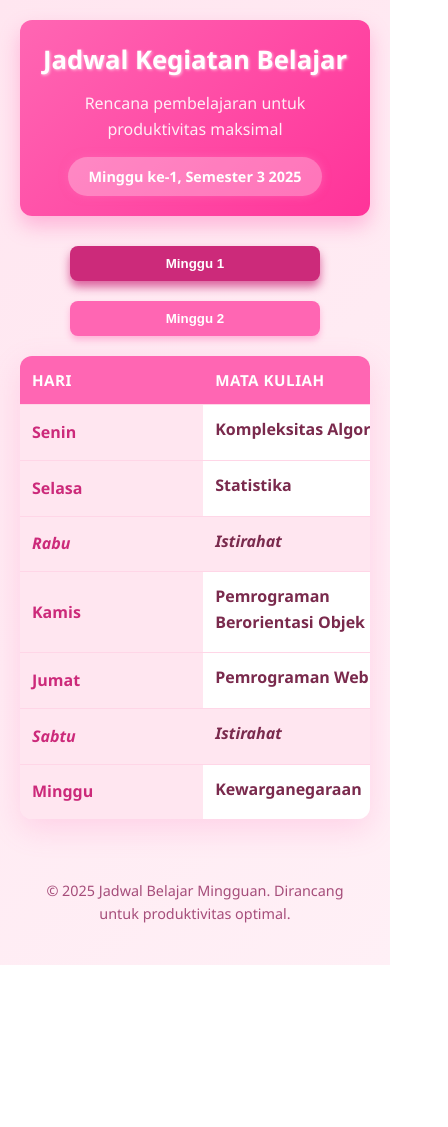
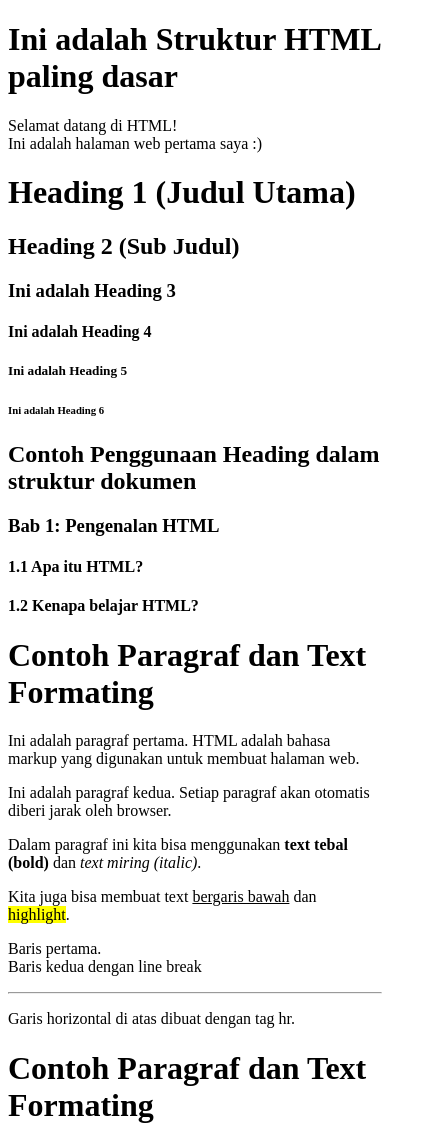
Before and after one commit to 2411102441014-Angelinazakia/jadwal-kegiatan-belajarku, a plain HTML site: page index.html in a window 390 px wide. Shown: the top 1127 px of the page, 448 px wide, since content can reach past the window. Before the commit the page ends 965 px from the top, so only its background shows below. Drawn offline with Linux system fonts and the light colour scheme.

Commit message:
Add files via upload

```diff
--- a/index.html
+++ b/index.html
@@ -1,418 +1,242 @@
 <!DOCTYPE html>
 <html lang="id">
 <head>
-    <meta charset="UTF-8" />
-    <meta name="viewport" content="width=device-width, initial-scale=1" />
-    <title>Jadwal Kegiatan Belajar</title>
-    <style>
-        /* Reset dan Base Styles */
-        * {
-            margin: 0;
-            padding: 0;
-            box-sizing: border-box;
-        }
-
-        body {
-            font-family: 'Segoe UI', Tahoma, Geneva, Verdana, sans-serif;
-            line-height: 1.6;
-            color: #4a2c3a;
-            background: linear-gradient(135deg, #ffe6f0 0%, #fff0f6 100%);
-            min-height: 100vh;
-            padding: 20px;
-        }
-
-        .container {
-            max-width: 1200px;
-            margin: 0 auto;
-        }
-
-        /* Header Styles */
-        header {
-            text-align: center;
-            margin-bottom: 30px;
-            padding: 30px;
-            background: linear-gradient(135deg, #ff66b3 0%, #ff3399 100%);
-            color: white;
-            border-radius: 12px;
-            box-shadow: 0 10px 20px rgba(255, 102, 179, 0.4);
-        }
-
-        h1 {
-            font-size: 2.8rem;
-            margin-bottom: 10px;
-            text-shadow: 1px 1px 3px rgba(255, 255, 255, 0.6);
-        }
-
-        .subtitle {
-            font-size: 1.2rem;
-            opacity: 0.9;
-            margin-bottom: 15px;
-        }
-
-        .week-info {
-            display: inline-block;
-            background-color: rgba(255, 255, 255, 0.3);
-            padding: 8px 20px;
-            border-radius: 50px;
-            font-weight: 600;
-            color: #fff;
-            box-shadow: 0 0 8px rgba(255, 102, 179, 0.7);
-        }
-
-        /* Navigation */
-        .week-navigation {
-            display: flex;
-            justify-content: center;
-            gap: 20px;
-            margin-bottom: 20px;
-        }
-
-        .week-btn {
-            padding: 12px 25px;
-            background-color: #ff66b3;
-            color: white;
-            border: none;
-            border-radius: 8px;
-            cursor: pointer;
-            transition: all 0.3s ease;
-            font-weight: 600;
-            box-shadow: 0 4px 6px rgba(255, 102, 179, 0.4);
-        }
-
-        .week-btn:hover {
-            background-color: #ff3399;
-            transform: translateY(-2px);
-        }
-
-        .week-btn.active {
-            background-color: #cc2a7a;
-            box-shadow: 0 6px 10px rgba(204, 42, 122, 0.7);
-        }
-
-        /* Schedule Styles */
-        .schedule-container {
-            background: white;
-            border-radius: 12px;
-            overflow: hidden;
-            box-shadow: 0 10px 30px rgba(255, 102, 179, 0.2);
-            margin-bottom: 30px;
-        }
-
-        table {
-            width: 100%;
-            border-collapse: collapse;
-        }
-
-        th, td {
-            padding: 18px;
-            text-align: left;
-            border-bottom: 1px solid #ffd6e7;
-        }
-
-        th {
-            background-color: #ff66b3;
-            color: white;
-            font-weight: 600;
-            text-transform: uppercase;
-            font-size: 0.95rem;
-            letter-spacing: 0.5px;
-        }
-
-        tr:last-child td {
-            border-bottom: none;
-        }
-
-        tr:hover {
-            background-color: #fff0f6;
-            transition: background-color 0.3s ease;
-        }
-
-        .time-column {
-            font-weight: 600;
-            background-color: #ffe6f0;
-            width: 20%;
-            color: #cc2a7a;
-        }
-
-        .day-column {
-            width: 20%;
-        }
-
-        .subject {
-            margin-bottom: 5px;
-            font-weight: 600;
-            color: #7a2a4d;
-        }
-
-        .time-display {
-            font-size: 0.9rem;
-            color: #a64d7a;
-            display: flex;
-            align-items: center;
-        }
-
-        .time-display::before {
-            content: "🕒 ";
-            margin-right: 5px;
-        }
-
-        .break {
-            background-color: #ffe6f0;
-            font-style: italic;
-            color: #cc2a7a;
-            font-weight: 500;
-            text-align: center;
-        }
-
-        /* Footer */
-        footer {
-            text-align: center;
-            margin-top: 40px;
-            padding: 20px;
-            color: #a64d7a;
-            font-size: 0.9rem;
-        }
-
-        /* Responsive Design */
-        @media (max-width: 992px) {
-            th, td {
-                padding: 14px;
-            }
-
-            h1 {
-                font-size: 2.2rem;
-            }
-        }
-
-        @media (max-width: 768px) {
-            .schedule-container {
-                overflow-x: auto;
-            }
-
-            table {
-                min-width: 600px;
-            }
-
-            th, td {
-                padding: 12px;
-            }
-
-            h1 {
-                font-size: 1.8rem;
-            }
-
-            .subtitle {
-                font-size: 1rem;
-            }
-
-            .week-btn {
-                padding: 10px 20px;
-            }
-        }
-
-        @media (max-width: 480px) {
-            header {
-                padding: 20px;
-            }
-
-            h1 {
-                font-size: 1.6rem;
-            }
-
-            .week-info {
-                font-size: 0.9rem;
-            }
-
-            .week-navigation {
-                flex-direction: column;
-                align-items: center;
-            }
-
-            .week-btn {
-                width: 100%;
-                max-width: 250px;
-            }
-        }
-    </style>
+  <meta charset="UTF-8">
+  <meta name="viewport" content="width=device-width, initial-scale=1.0">
+  <title>Struktur HTML Dasar</title>
 </head>
 <body>
-    <div class="container">
-        <header>
-            <h1>Jadwal Kegiatan Belajar</h1>
-            <p class="subtitle">Rencana pembelajaran untuk produktivitas maksimal</p>
-            <div class="week-info" id="currentWeek">Minggu ke-1, Semester 3 2025</div>
-        </header>
-
-        <div class="week-navigation">
-            <button class="week-btn active" onclick="changeWeek(1)">Minggu 1</button>
-            <button class="week-btn" onclick="changeWeek(2)">Minggu 2</button>
-        </div>
-
-        <div class="schedule-container">
-            <table id="schedule-table">
-                <thead>
-                    <tr>
-                        <th>Hari</th>
-                        <th>Mata Kuliah</th>
-                        <th>Waktu</th>
-                    </tr>
-                </thead>
-                <tbody>
-                    <!-- Data akan diisi oleh JavaScript -->
-                </tbody>
-            </table>
-        </div>
-
-        <footer>
-            <p>© 2025 Jadwal Belajar Mingguan. Dirancang untuk produktivitas optimal.</p>
-        </footer>
-    </div>
-
-    <script>
-        // Data jadwal
-        const weeklySchedule = {
-            1: { // Minggu 1
-                senin: {
-                    matkul: "Kompleksitas Algoritma",
-                    waktu: "14:00 - 16:00"
-                },
-                selasa: {
-                    matkul: "Statistika",
-                    waktu: "10:30 - 13:00"
-                },
-                rabu: {
-                    matkul: "Istirahat",
-                    waktu: "-",
-                    isBreak: true
-                },
-                kamis: {
-                    matkul: "Pemrograman Berorientasi Objek",
-                    waktu: "09:00 - 11:30"
-                },
-                jumat: {
-                    matkul: "Pemrograman Web",
-                    waktu: "18:00 - 20:30"
-                },
-                sabtu: {
-                    matkul: "Istirahat",
-                    waktu: "-",
-                    isBreak: true
-                },
-                minggu: {
-                    matkul: "Kewarganegaraan",
-                    waktu: "12:00 - 13:00"
-                }
-            },
-            2: { // Minggu 2
-                senin: {
-                    matkul: "Kompleksitas Algoritma",
-                    waktu: "13:00 - 15:00"
-                },
-                selasa: {
-                    matkul: "Statistika",
-                    waktu: "09:30 - 12:00"
-                },
-                rabu: {
-                    matkul: "Pemrograman Web Berbasis CMS",
-                    waktu: "17:00 - 18:00"
-                },
-                kamis: {
-                    matkul: "Pemrograman Berorientasi Objek",
-                    waktu: "10:00 - 12:30"
-                },
-                jumat: {
-                    matkul: "Pemrograman Web",
-                    waktu: "17:00 - 19:30"
-                },
-                sabtu: {
-                    matkul: "Istirahat",
-                    waktu: "-",
-                    isBreak: true
-                },
-                minggu: {
-                    matkul: "Istirahat",
-                    waktu: "-",
-                    isBreak: true
-                }
-            }
-        };
-
-        let currentWeek = 1;
-
-        // Fungsi untuk mengisi tabel dengan data jadwal
-        function populateSchedule(week) {
-            const schedule = weeklySchedule[week];
-            const days = ['senin', 'selasa', 'rabu', 'kamis', 'jumat', 'sabtu', 'minggu'];
-            const dayNames = {
-                senin: 'Senin',
-                selasa: 'Selasa',
-                rabu: 'Rabu',
-                kamis: 'Kamis',
-                jumat: 'Jumat',
-                sabtu: 'Sabtu',
-                minggu: 'Minggu'
-            };
-
-            const tbody = document.querySelector('#schedule-table tbody');
-            tbody.innerHTML = ''; // Kosongkan tabel sebelum mengisi ulang
-
-            days.forEach(day => {
-                const row = document.createElement('tr');
-
-                // Kolom hari
-                const dayCell = document.createElement('td');
-                dayCell.className = 'time-column';
-                dayCell.textContent = dayNames[day];
-                row.appendChild(dayCell);
-
-                // Kolom mata kuliah
-                const subjectCell = document.createElement('td');
-                subjectCell.className = 'day-column';
-                const subjectDiv = document.createElement('div');
-                subjectDiv.className = 'subject';
-                subjectDiv.textContent = schedule[day].matkul;
-                subjectCell.appendChild(subjectDiv);
-                row.appendChild(subjectCell);
-
-                // Kolom waktu
-                const timeCell = document.createElement('td');
-                timeCell.className = 'day-column';
-                const timeDiv = document.createElement('div');
-                timeDiv.className = 'time-display';
-                timeDiv.textContent = schedule[day].waktu;
-                timeCell.appendChild(timeDiv);
-                row.appendChild(timeCell);
-
-                // Tambahkan class break jika diperlukan
-                if (schedule[day].isBreak) {
-                    row.classList.add('break');
-                }
-
-                tbody.appendChild(row);
-            });
-        }
-
-        // Fungsi untuk mengubah minggu
-        function changeWeek(week) {
-            currentWeek = week;
-
-            // Update UI untuk minggu yang aktif
-            document.querySelectorAll('.week-btn').forEach(btn => {
-                btn.classList.remove('active');
-            });
-            document.querySelectorAll('.week-btn')[week - 1].classList.add('active');
-
-            // Update teks minggu
-            document.getElementById('currentWeek').textContent = `Minggu ke-${week}, Semester 3 2025`;
-
-            // Update jadwal
-            populateSchedule(week);
-        }
-
-        // Inisialisasi saat halaman dimuat
-        document.addEventListener('DOMContentLoaded', () => {
-            populateSchedule(currentWeek);
-        });
-    </script>
+  <h1>Ini adalah Struktur HTML paling dasar</h1>
+  <p>Selamat datang di HTML! <br> Ini adalah halaman web pertama saya :)</p>
 </body>
 </html>
+
+<!DOCTYPE html>
+<html lang="id">
+<head>
+  <meta charset="UTF-8">
+  <meta name="viewport" content="width=device-width, initial-scale=1.0">
+  <title>Belajar Heading</title>
+</head>
+<body>
+  <h1>Heading 1 (Judul Utama)</h1>
+  <h2>Heading 2 (Sub Judul)</h2>
+  <h3>Ini adalah Heading 3</h3>
+  <h4>Ini adalah Heading 4</h4>
+  <h5>Ini adalah Heading 5</h5>
+  <h6>Ini adalah Heading 6</h6>
+
+  <h2>Contoh Penggunaan Heading dalam struktur dokumen</h2>
+  <h3>Bab 1: Pengenalan HTML</h3>
+  <h4>1.1 Apa itu HTML?</h4>
+  <h4>1.2 Kenapa belajar HTML?</h4>
+</body>
+</html>
+
+<!DOCTYPE html>
+<html lang="id">
+<head>
+    <meta charset="UTF-8">
+    <meta name="viewport" content="width=device-width, initial-scale=1.0">
+    <title>Belajar Paragraf</title>
+</head>
+<body>
+    <h1>Contoh Paragraf dan Text Formating</h1>
+
+    <!-- Paragraf biasa -->
+    <p>
+        Ini adalah paragraf pertama. HTML adalah bahasa markup yang digunakan
+        untuk membuat halaman web.
+    </p>
+
+    <p>
+        Ini adalah paragraf kedua. Setiap paragraf akan otomatis diberi jarak oleh
+        browser.
+    </p>
+
+    <!-- Paragraf dengan text formatting -->
+    <p>
+        Dalam paragraf ini kita bisa menggunakan
+        <strong>text tebal (bold)</strong> dan <em>text miring (italic)</em>.
+    </p>
+
+    <p>
+        Kita juga bisa membuat text <u>bergaris bawah</u> dan
+        <mark>highlight</mark>.
+    </p>
+
+    <!-- Break line -->
+    <p>
+        Baris pertama.<br>Baris kedua dengan line break
+    </p>
+
+    <!-- Horizontal rule -->
+    <hr>
+    <p>Garis horizontal di atas dibuat dengan tag hr.</p>
+</body>
+</html>
+
+<!DOCTYPE html>
+<html lang="id">
+<head>
+    <meta charset="UTF-8">
+    <meta name="viewport" content="width=device-width, initial-scale=1.0">
+    <title>Belajar Paragraf</title>
+</head>
+<body>
+    <h1>Contoh Paragraf dan Text Formating</h1>
+
+    <!-- Paragraf biasa -->
+    <p>
+        Ini adalah paragraf pertama. HTML adalah bahasa markup yang digunakan
+        untuk membuat halaman web.
+    </p>
+
+    <p>
+        Ini adalah paragraf kedua. Setiap paragraf akan otomatis diberi jarak oleh
+        browser.
+    </p>
+</body>
+</html>
+
+<!DOCTYPE html>
+<html lang="id">
+<head>
+    <meta charset="UTF-8">
+    <meta name="viewport" content="width=device-width, initial-scale=1.0">
+    <title>Belajar Text Formatting</title>
+</head>
+<body>
+    <h1>Paragraf dengan Text Formatting</h1>
+
+    <p>
+        Dalam paragraf ini kita bisa menggunakan
+        <strong>text tebal (bold)</strong> dan <em>text miring (italic)</em>.
+    </p>
+
+    <p>
+        Kita juga bisa membuat text <u>bergaris bawah</u> dan
+        <mark>highlight</mark>.
+    </p>
+
+    <!-- Break line -->
+    <p>
+        Baris pertama.<br>Baris kedua dengan line break
+    </p>
+
+    <!-- Horizontal rule -->
+    <hr>
+    <p>Garis horizontal di atas dibuat dengan tag hr.</p>
+</body>
+</html>
+
+<!DOCTYPE html>
+<html lang="id">
+<head>
+    <meta charset="UTF-8">
+    <meta name="viewport" content="width=device-width, initial-scale=1.0">
+    <title>Belajar Link</title>
+</head>
+<body>
+    <h1>Contoh Link dalam HTML</h1>
+
+    <!-- Link eksternal -->
+    <h2>Link Eksternal</h2>
+    <p>
+        Kunjungi <a href="https://www.google.com">Google</a> untuk mencari informasi.
+    </p>
+    <p>
+        Belajar programming di <a href="https://www.w3schools.com">W3Schools</a>.
+    </p>
+
+    <!-- Link dengan target blank (buka di tab baru) -->
+    <h2>Link dengan Target Blank</h2>
+    <p>
+        Buka <a href="https://github.com" target="_blank">GitHub</a> di tab baru.
+    </p>
+</body>
+</html>
+
+<!DOCTYPE html>
+<html lang="id">
+<head>
+    <meta charset="UTF-8">
+    <meta name="viewport" content="width=device-width, initial-scale=1.0">
+    <title>Belajar Link</title>
+</head>
+<body>
+    <h1>Contoh Link dalam HTML</h1>
+
+    <!-- Link eksternal -->
+    <h2>Link Eksternal</h2>
+    <p>
+        Kunjungi <a href="https://www.google.com">Google</a> untuk mencari informasi.
+    </p>
+    <p>
+        Belajar programming di <a href="https://www.w3schools.com">W3Schools</a>.
+    </p>
+
+    <!-- Link dengan target blank (buka di tab baru) -->
+    <h2>Link dengan Target Blank</h2>
+    <p>
+        Buka <a href="https://github.com" target="_blank">GitHub</a> di tab baru.
+    </p>
+</body>
+</html>
+
+<!DOCTYPE html>
+<html lang="id">
+<head>
+    <meta charset="UTF-8">
+    <meta name="viewport" content="width=device-width, initial-scale=1.0">
+    <title>Belajar Gambar</title>
+</head>
+<body>
+    <h1>Contoh Gambar dalam HTML</h1>
+
+    <!-- Gambar dengan alt text -->
+    <h2>Gambar Lokal</h2>
+    <img src="images/sample.jpg" alt="Contoh Gambar" width="300">
+    <p>Gambar di atas adalah contoh gambar lokal dengan lebar 300px.</p>
+
+    <!-- Gambar dengan ukuran berbeda -->
+    <h2>Gambar dengan Ukuran Berbeda</h2>
+    <img src="images/sample.jpg" alt="Gambar Kecil" width="150" height="100">
+    <img src="images/sample.jpg" alt="Gambar Sedang" width="250" height="170">
+
+    <!-- Gambar dari internet -->
+    <h2>Gambar dari Internet</h2>
+    <img src="https://via.placeholder.com/300x200/ACA5F0/FFFFFF?text=Placeholder"
+         alt="Placeholder Image" width="300">
+</body>
+</html>
+
+<!DOCTYPE html>
+<html lang="id">
+<head>
+    <meta charset="UTF-8">
+    <meta name="viewport" content="width=device-width, initial-scale=1.0">
+    <title>Belajar Gambar Lanjutan</title>
+</head>
+<body>
+    <!-- Gambar sebagai link -->
+    <h2>Gambar sebagai Link</h2>
+    <a href="https://www.google.com">
+        <img src="https://via.placeholder.com/200x100/2196F3/FFFFFF?text=Click+Me"
+             alt="Klik gambar ini">
+    </a>
+
+    <!-- Figure dan figcaption -->
+    <h2>Gambar dengan Caption</h2>
+    <figure>
+        <img src="https://via.placeholder.com/400x250/FF8800/FFFFFF?text=Beautiful+Sunset"
+             alt="Sunset" width="400">
+        <figcaption>Pemandangan matahari terbenam yang indah.</figcaption>
+    </figure>
+
+    <!-- Note -->
+    <p><b>Note:</b> Buat folder <code>images</code> jika ingin menggunakan gambar lokal.</p>
+    <p>Untuk gambar lokal, buatlah folder <code>images</code> di dalam folder ini
+       dan masukkan file gambar (<code>sample.jpg</code>).</p>
+</body>
+</html>
```
